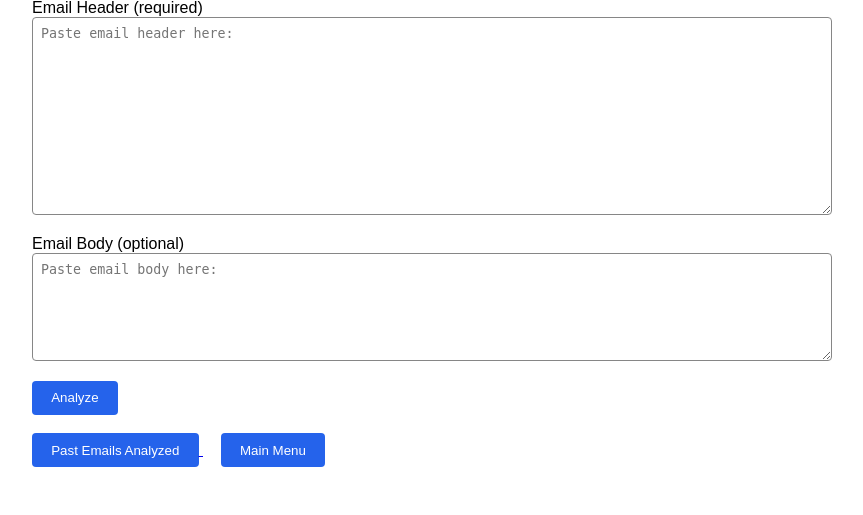
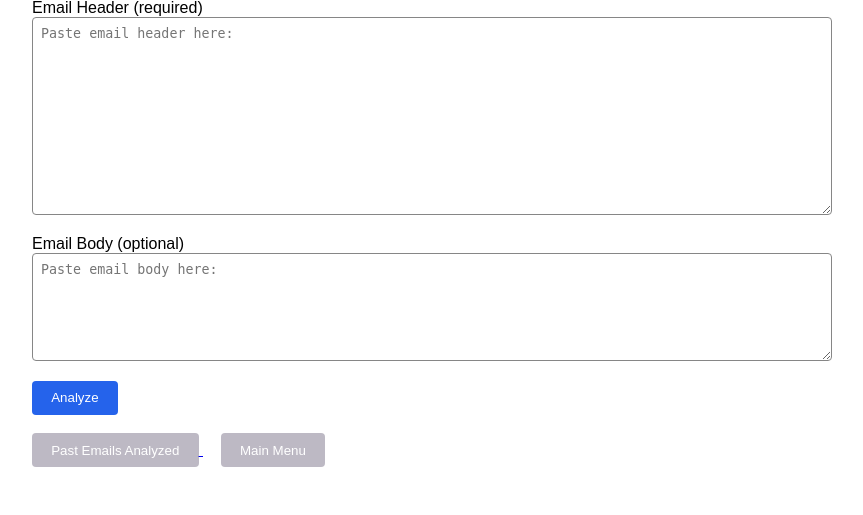
Before and after one commit to andrewzimmer132/email-metadata-reader, a Django app: page /home/ in a window 1280 px wide. Shown: the part 354-869 px from the top of the page, without its empty margins (208-1071 px from the left). Run offline with Django 5.2, Linux system fonts and the light colour scheme; the visitor is signed in with stand-in values (Sample User, id 1).

Commit message:
Fixed a bit of formatting, plan to finish this tomorrow + possible email reminder

```diff
--- a/static/css/style.css
+++ b/static/css/style.css
@@ -272,6 +272,14 @@ button:hover {
     background: #811313;
 }
 
+.btn-alt {
+    background: #bdb9c4;
+}
+
+.btn-alt:hover {
+    background: #85939b;
+}
+
 .status-badge {
     display: inline-block;
     padding: 0.15rem 0.6rem;
--- a/templates/analyzer/analyzer.html
+++ b/templates/analyzer/analyzer.html
@@ -36,9 +36,9 @@
         <button type="submit">Analyze</button>
     </form>
     <br>
-      <a href="/past-emails/" class="button"> <button>Past Emails Analyzed</button> </a>
+      <a href="/past-emails/"> <button type="button" class="btn-alt">Past Emails Analyzed</button> </a>
         &nbsp;&nbsp;&nbsp;
-        <a href="/welcome/" class="button"> <button>Main Menu</button> </a>
+        <a href="/welcome/"> <button type="button" class="btn-alt">Main Menu</button> </a>
 
 
 </div>
```
